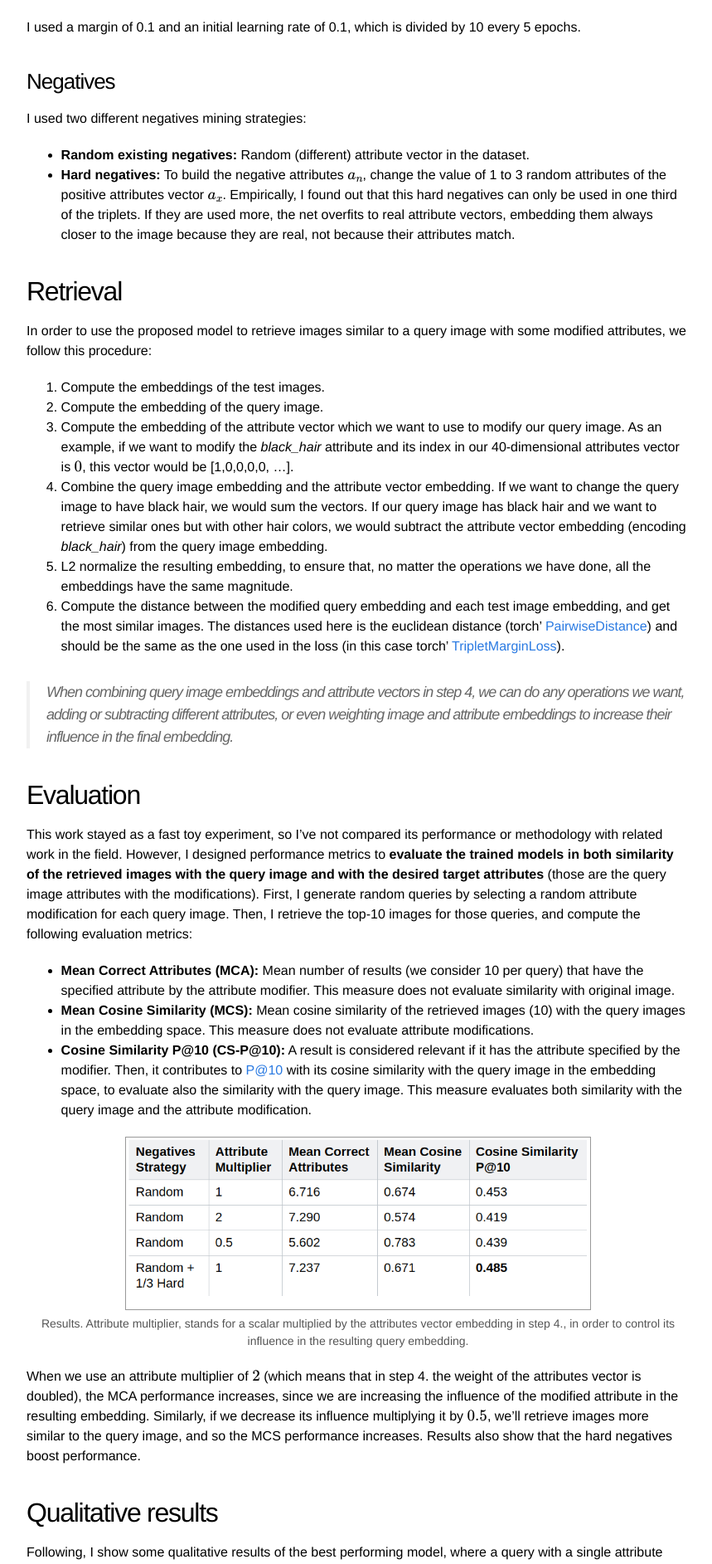
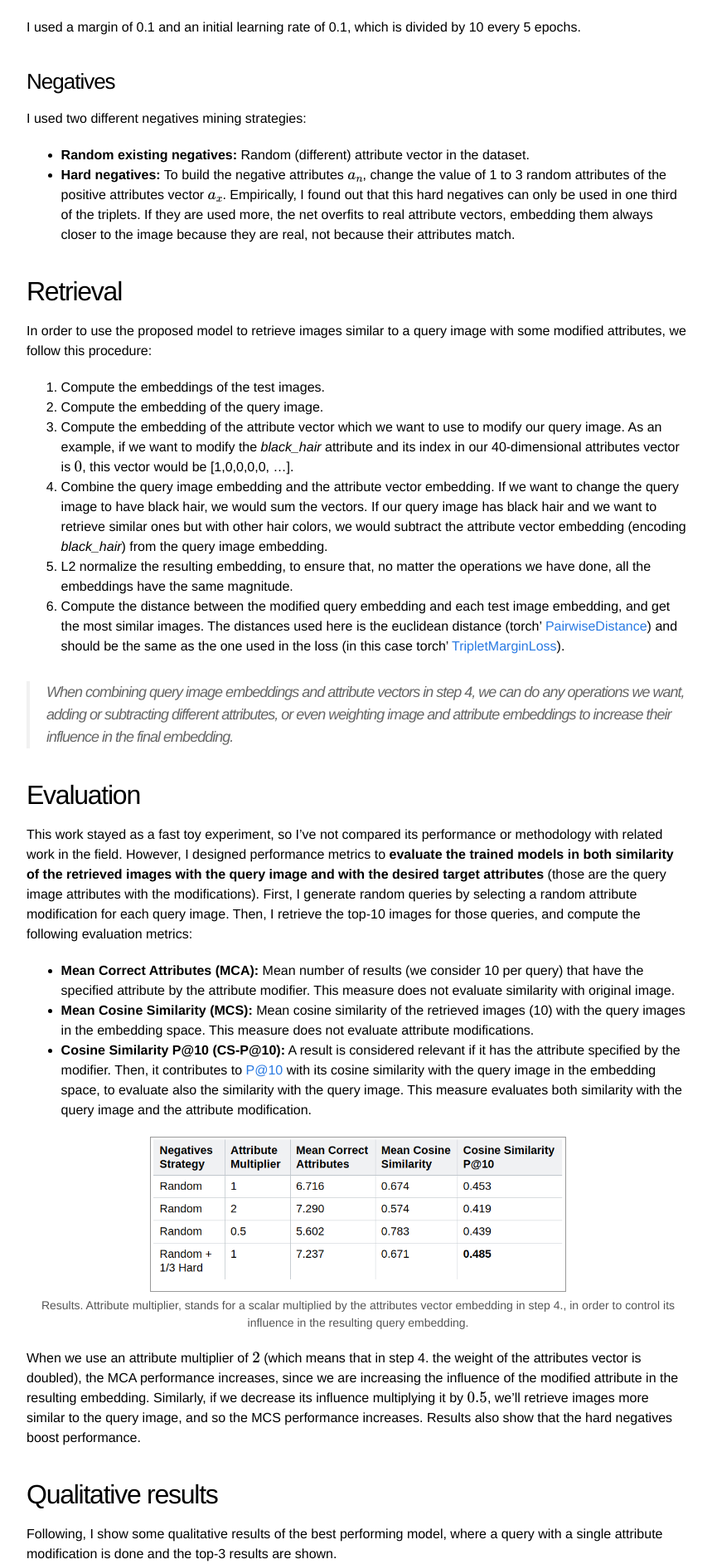
Before and after one commit to gombru/gombru.github.io, a Jekyll site: the page built from _posts/2020-01-23-face_attributes_retrieval.markdown, in a window 1280 px wide. Shown: the part 2860-4745 px from the top of the page at 83% size, without its empty margins (208-1067 px from the left). Built offline with Jekyll 4.4.1, drawn with Linux system fonts in a browser that asks for light colours; formulas are drawn with MathJax 3; comment, search, counter and statistics services are not loaded; grey boxes are pictures that could not be loaded.

Commit message:
face retrieval

```diff
--- a/_posts/2020-01-23-face_attributes_retrieval.markdown
+++ b/_posts/2020-01-23-face_attributes_retrieval.markdown
@@ -105,7 +105,7 @@ This work stayed as a fast toy experiment, so I've not compared its performance
 
 
 <div class="imgcap">
-	<img src="/assets/face_retrieval/results.png" width="560">
+	<img src="/assets/face_retrieval/results.png" width="500">
 	<div class="thecap">
 	Results. Attribute multiplier, stands for a scalar multiplied by the attributes vector embedding in step 4., in order to control its influence in the resulting query embedding.
 	</div>
```
